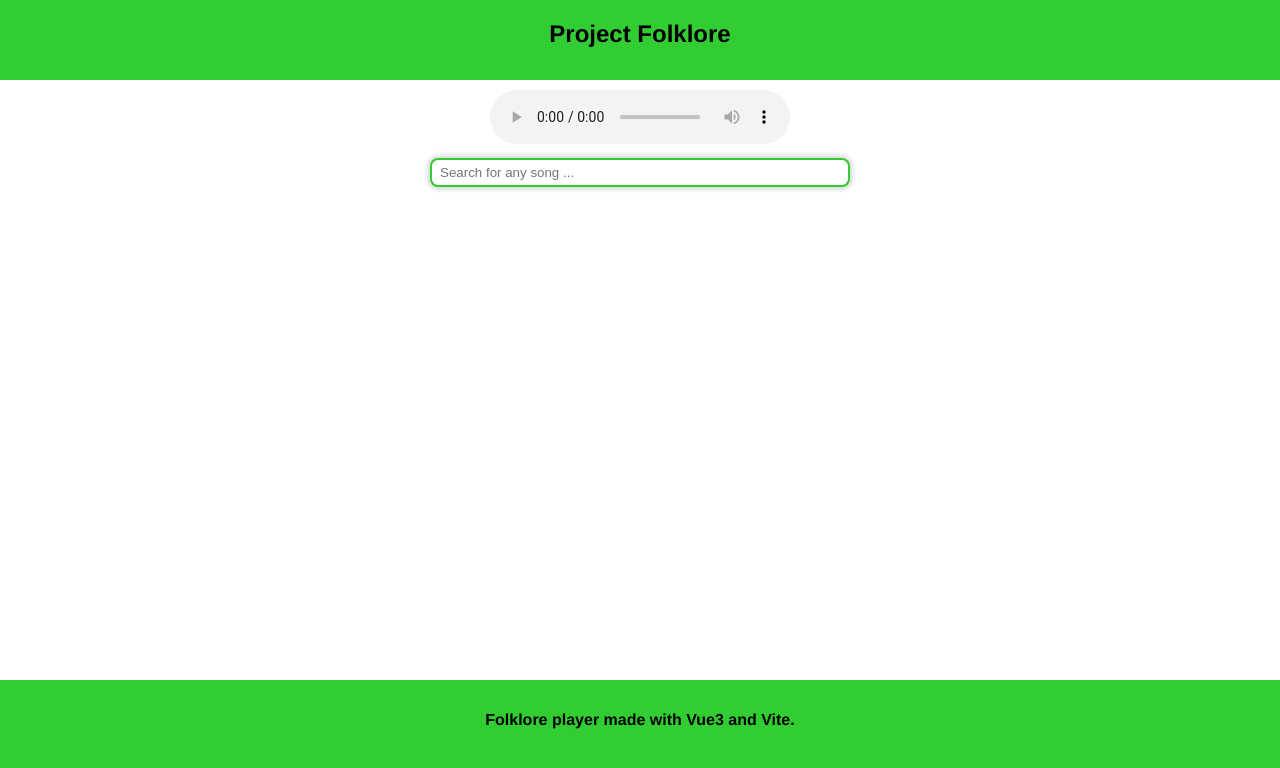
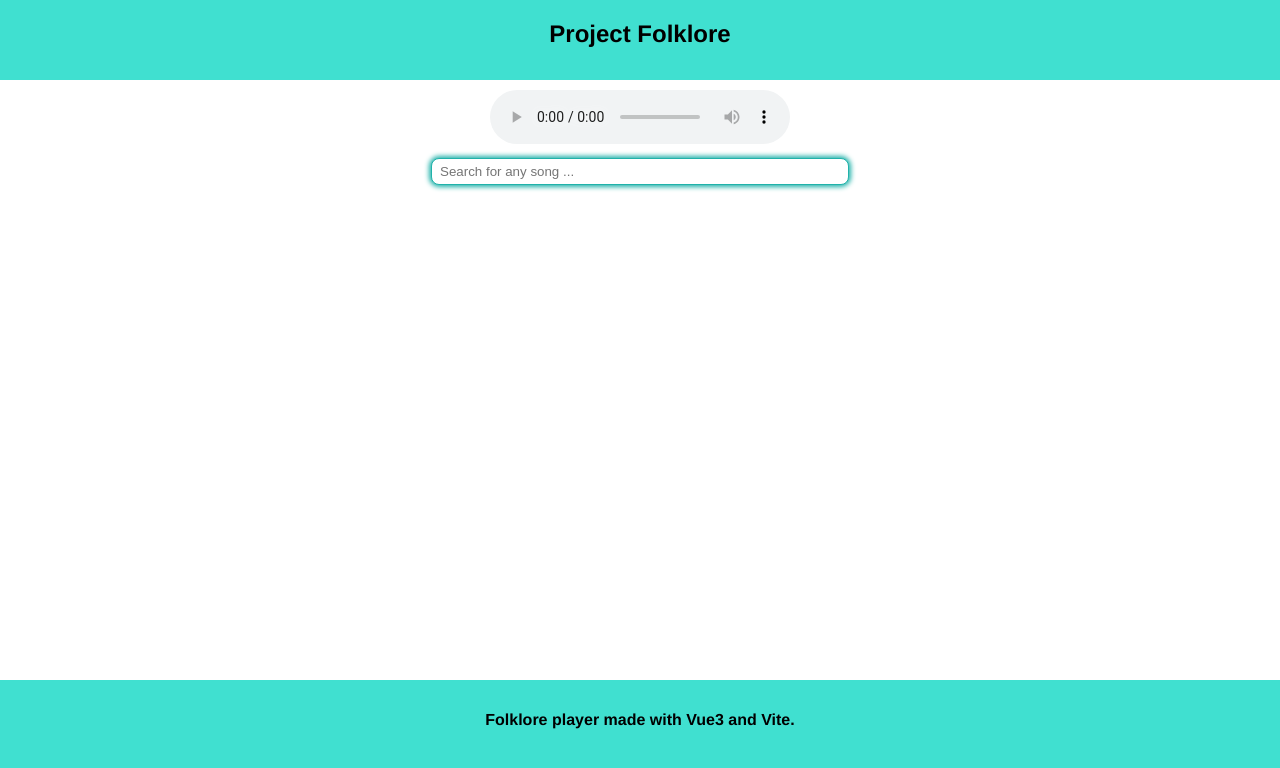
Before and after one commit to quriosapien/project-folklore, a Vue app: page / in a window 1280 px wide. Shown: the top 768 px of the page. Built offline with nearby package versions, Linux system fonts and the light colour scheme.

Commit message:
color-scheme changed

```diff
--- a/src/components/Footer.vue
+++ b/src/components/Footer.vue
@@ -15,7 +15,7 @@
 .footer {
   height: 100px;
   padding: 20px 0px;
-  background-color: limegreen;
+  background-color: turquoise;
   &_heading {
     font-size: 1rem;
   }
--- a/src/components/Navbar.vue
+++ b/src/components/Navbar.vue
@@ -20,7 +20,7 @@
 <style lang="scss" scoped>
 
 .navbar {
-  background-color: limegreen;
+  background-color: turquoise;
   color: black;
 
   height: 80px;
--- a/src/components/Search.vue
+++ b/src/components/Search.vue
@@ -101,8 +101,8 @@
 .searchbox {
   padding: 5px 8px;
   border-radius: 8px;
-  border: 2px solid limegreen;
-  box-shadow: 0px 0px 5px 2px lightgray;
+  border: 1px solid lightseagreen;
+  box-shadow: 0px 0px 5px 2px lightseagreen;
   width: 80%;
   max-width: 400px;
   &:focus {
@@ -117,7 +117,7 @@
   &-items {
     border-radius: 8px;
     box-shadow: 0px 0px 5px 2px lightgray;
-
+    background-color: rgba(230, 230, 230, 0.4);
     display: flex;
 
     cursor: pointer;
@@ -127,7 +127,7 @@
     font-size: 16px;
     &:hover {
       font-weight: bold;
-      background-color: green;
+      background-color: lightseagreen;
     }
     .artwork {
       margin-right: 20px;
```
